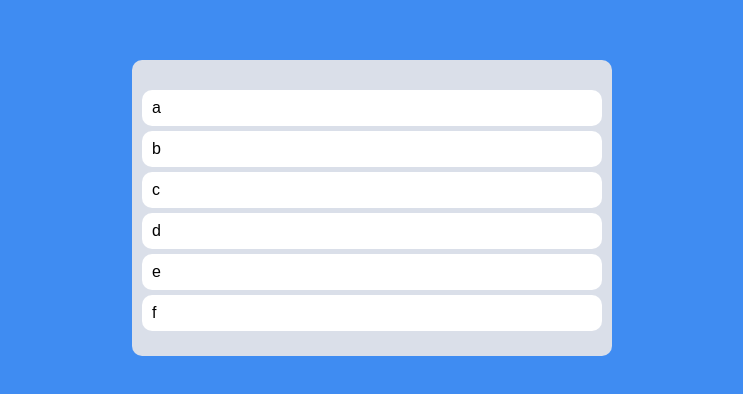
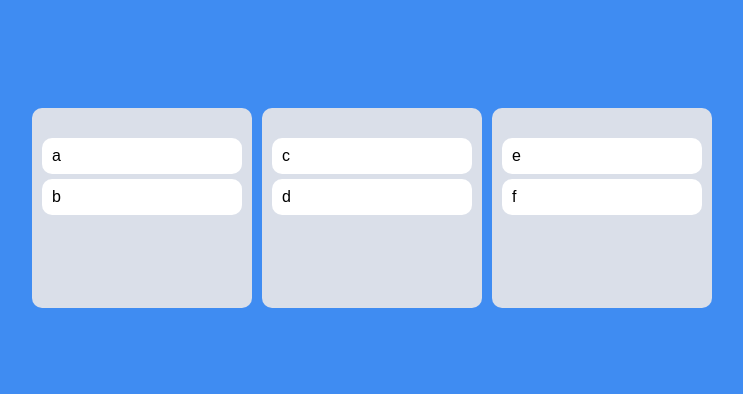
Before and after one commit to YuchanJung/dnd, a React (Create React App) app: page / in a window 1280 px wide. Shown: the part 192-586 px from the top of the page, without its empty margins (268-1011 px from the left). Built offline with nearby package versions, Linux system fonts and the light colour scheme.

Commit message:
update multi boards

```diff
--- a/src/App.tsx
+++ b/src/App.tsx
@@ -1,14 +1,14 @@
-import { DragDropContext, Draggable, Droppable, DropResult } from "react-beautiful-dnd";
+import { DragDropContext, DropResult } from "react-beautiful-dnd";
 import { useRecoilState } from "recoil";
 import styled from "styled-components";
 import { toDosState } from "./atom";
-import DraggableCard from "./Components/DraggableCard";
+import Board from "./Components/Board";
 
 const Wrapper = styled.div`
   display: flex;
   justify-content: center;
   align-items: center;
-  max-width: 480px;
+  max-width: 680px;
   width: 100%;
   margin: 0 auto;
   height: 100vh;
@@ -17,43 +17,30 @@ const Wrapper = styled.div`
 const Boards = styled.div`
   display: grid;
   width: 100%;
-  grid-template-columns: repeat(1, 1fr);
+  gap: 10px;
+  grid-template-columns: repeat(3, 1fr);
 `;
-
-const Board = styled.div`
-  padding: 20px 10px;
-  padding-top: 30px;
-  background-color: ${(props) => props.theme.boardColor};
-  border-radius: 10px;
-  min-height: 200px;
-`;
-
 
 function App() {
   const [toDos, setToDos] = useRecoilState(toDosState);
   const onDragEnd = ({ draggableId, destination, source }: DropResult) => {
     if (!destination) return;
+    /*
     setToDos((oldToDos) => {
       const ToDosCopy = [...oldToDos];
       ToDosCopy.splice(source.index, 1);
       ToDosCopy.splice(destination.index, 0, draggableId);
       return ToDosCopy;
     });
+    */
   };
   return (
     <DragDropContext onDragEnd={onDragEnd}>
       <Wrapper>
         <Boards>
-          <Droppable droppableId="one">
-            {(provided) => (
-              <Board ref={provided.innerRef} {...provided.droppableProps}>
-                {toDos.map((toDo, index) => (
-                  <DraggableCard key={toDo} toDo={toDo} index={index} />
-                ))}
-                {provided.placeholder}
-              </Board>
-            )}
-          </Droppable>
+          {Object.keys(toDos).map((boardId) => (
+            <Board key={boardId} toDos={toDos[boardId]} boardId={boardId} />
+          ))}
         </Boards>
       </Wrapper>
     </DragDropContext>
--- /dev/null
+++ b/src/Components/Board.tsx
@@ -0,0 +1,33 @@
+import { Droppable } from "react-beautiful-dnd";
+import styled from "styled-components";
+import DraggableCard from "./DraggableCard";
+
+const Wrapper = styled.div`
+  padding: 20px 10px;
+  padding-top: 30px;
+  background-color: ${(props) => props.theme.boardColor};
+  border-radius: 10px;
+  min-height: 200px;
+`;
+
+interface IBoardProps {
+  toDos: string[];
+  boardId: string;
+}
+
+function Board({ toDos, boardId }: IBoardProps) {
+  return (
+    <Droppable droppableId={boardId}>
+      {(provided) => (
+        <Wrapper ref={provided.innerRef} {...provided.droppableProps}>
+          {toDos.map((toDo, index) => (
+            <DraggableCard key={toDo} toDo={toDo} index={index} />
+          ))}
+          {provided.placeholder}
+        </Wrapper>
+      )}
+    </Droppable>
+  );
+}
+
+export default Board;
--- a/src/Components/DraggableCard.tsx
+++ b/src/Components/DraggableCard.tsx
@@ -17,7 +17,7 @@ interface IDraggableCardProps {
 function DraggableCard({ toDo, index }: IDraggableCardProps) {
   console.log(toDo, "has been rendered");
   return (
-    <Draggable key={toDo} draggableId={toDo} index={index}>
+    <Draggable draggableId={toDo} index={index}>
       {(provided) => (
         <Card
           ref={provided.innerRef}
--- a/src/atom.tsx
+++ b/src/atom.tsx
@@ -1,6 +1,10 @@
-import { atom, selector } from "recoil";
+import { atom } from "recoil";
 
-export const toDosState = atom({
+interface IToDoState {
+  [key: string]: string[];
+}
+
+export const toDosState = atom<IToDoState>({
   key: "toDos",
-  default: ["a", "b", "c", "d", "e", "f"],
+  default: { to_do: ["a", "b"], doing: ["c", "d"], done: ["e", "f"] },
 });
```
